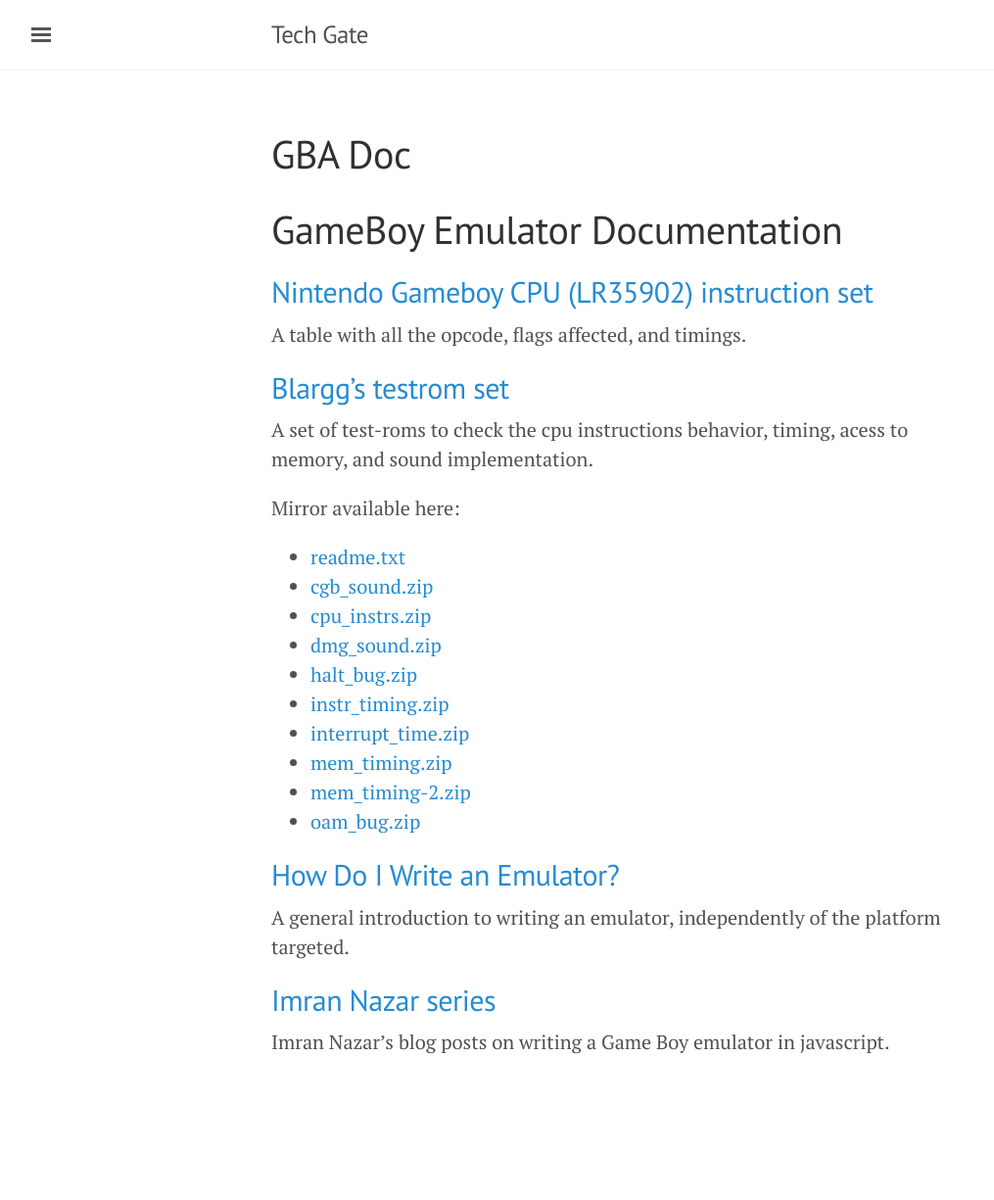
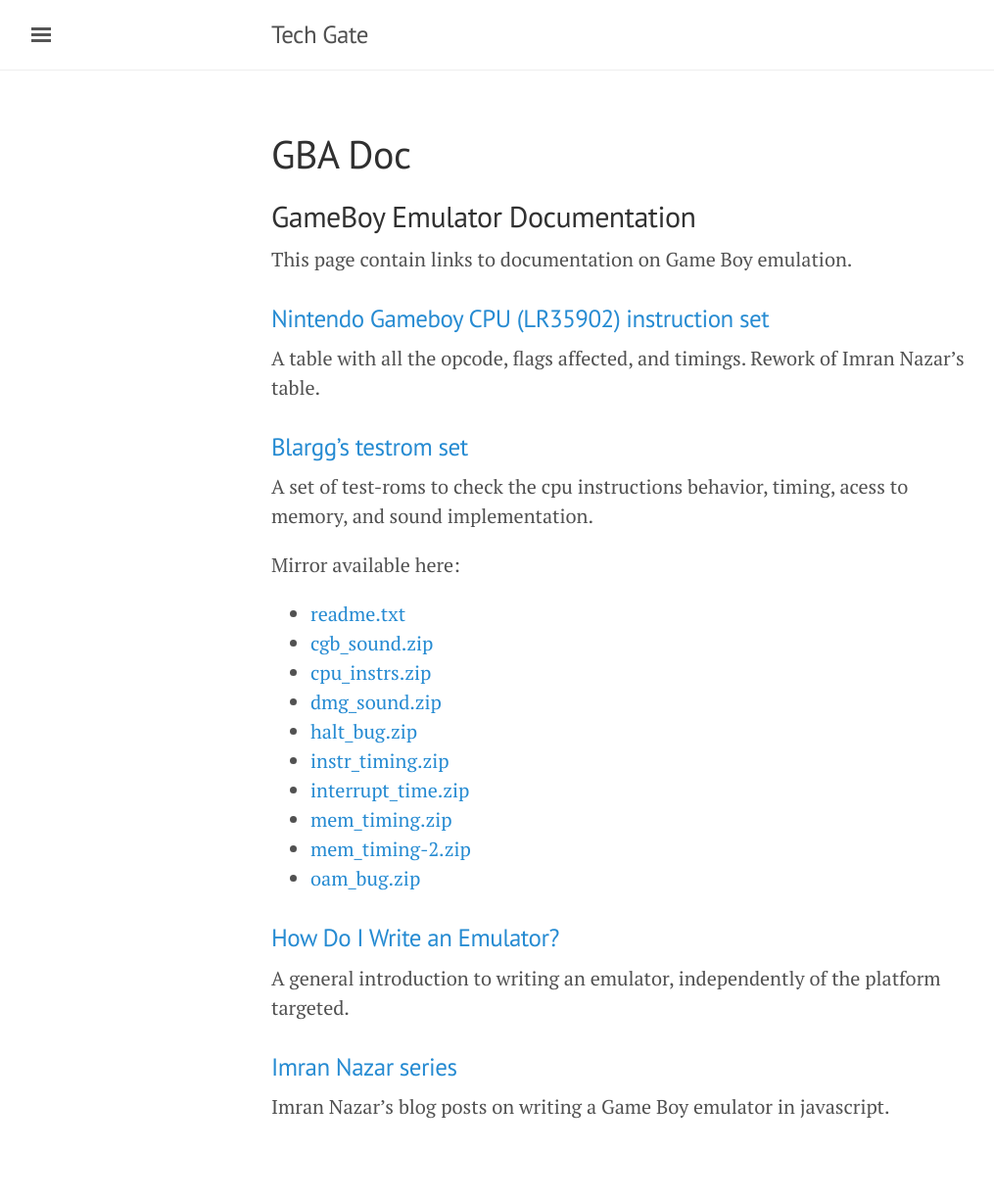
Before and after one commit to jeremycochoy/jeremycochoy.github.io, a Jekyll site: the page built from gb-doc/index.md, in a window 1280 px wide. Shown: the whole page at 98% size, without its empty margins (3-1018 px from the left). Built offline with Jekyll 4.4.1, drawn with Linux system fonts in a browser that asks for light colours; before the commit the page ends 1159 px from its top, so only the background shows below that.

Commit message:
Update layout of gb-doc

```diff
--- a/gb-doc/index.md
+++ b/gb-doc/index.md
@@ -3,16 +3,16 @@
 title: GBA Doc
 ---
 
-GameBoy Emulator Documentation
-==============================
+## GameBoy Emulator Documentation
 
-[Nintendo Gameboy CPU (LR35902) instruction set](gameboy-opcodes.html)
-----------------------------------------------
+This page contain links to documentation on Game Boy emulation.
+
+### [Nintendo Gameboy CPU (LR35902) instruction set](gameboy-opcodes.html)
 
 A table with all the opcode, flags affected, and timings.
+Rework of Imran Nazar's table.
 
-[Blargg's testrom set](http://gbdev.gg8.se/wiki/articles/Test_ROMs)
---------------------
+### [Blargg's testrom set](http://gbdev.gg8.se/wiki/articles/Test_ROMs)
 
 A set of test-roms to check the cpu instructions behavior, timing,
 acess to memory, and sound implementation.
@@ -30,13 +30,11 @@
   * [mem_timing-2.zip](data/blargg/mem_timing-2.zip)
   * [oam_bug.zip](data/blargg/oam_bug.zip)
 
-[How Do I Write an Emulator?](http://www.atarihq.com/danb/files/emu_vol1.txt)
----------------------------
+### [How Do I Write an Emulator?](http://www.atarihq.com/danb/files/emu_vol1.txt)
 
 A general introduction to writing an emulator,
 independently of the platform targeted.
 
-[Imran Nazar series](http://imrannazar.com/GameBoy-Emulation-in-JavaScript:-The-CPU)
-------------------
+### [Imran Nazar series](http://imrannazar.com/GameBoy-Emulation-in-JavaScript:-The-CPU)
 
 Imran Nazar's blog posts on writing a Game Boy emulator in javascript.
```
